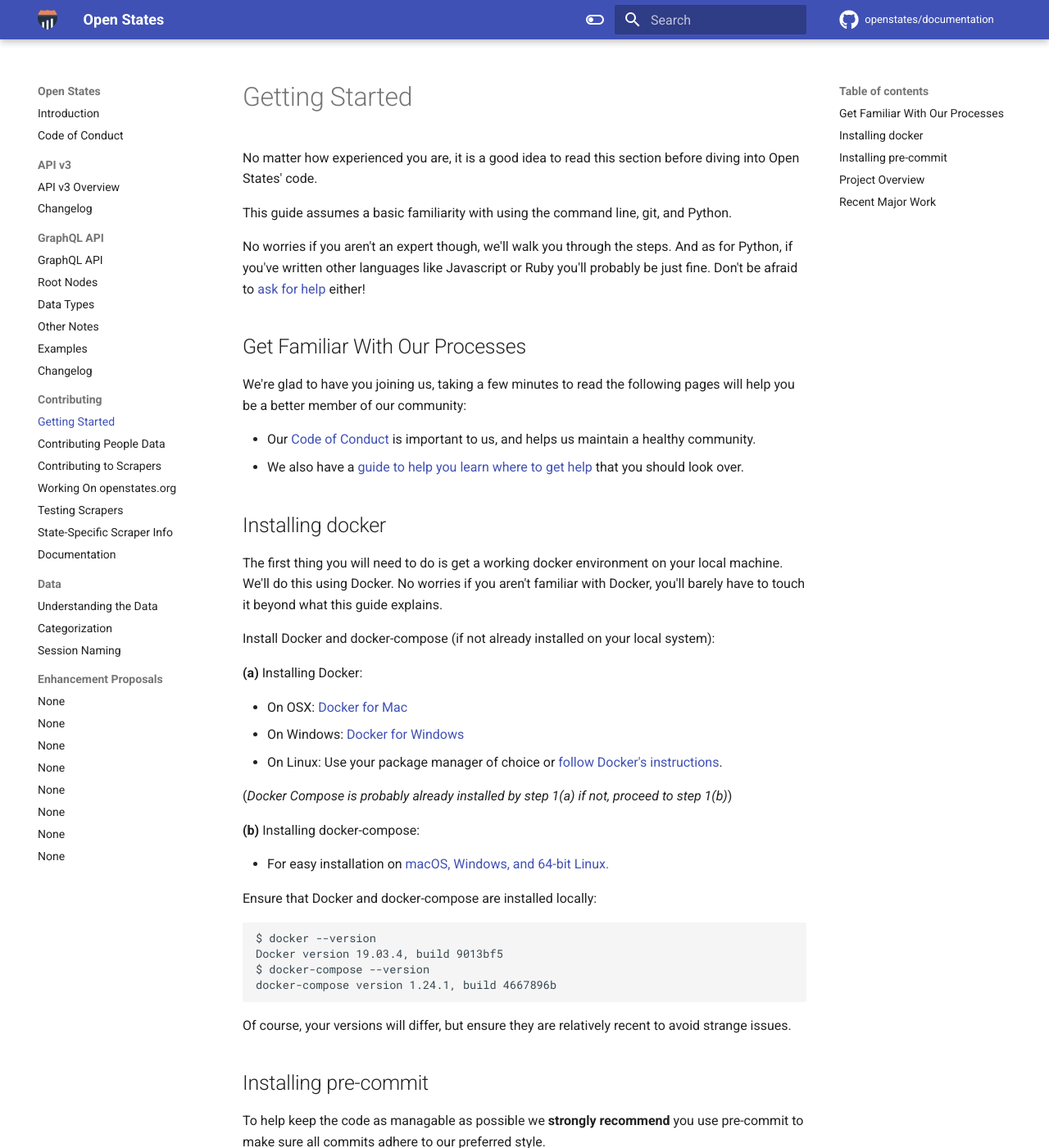
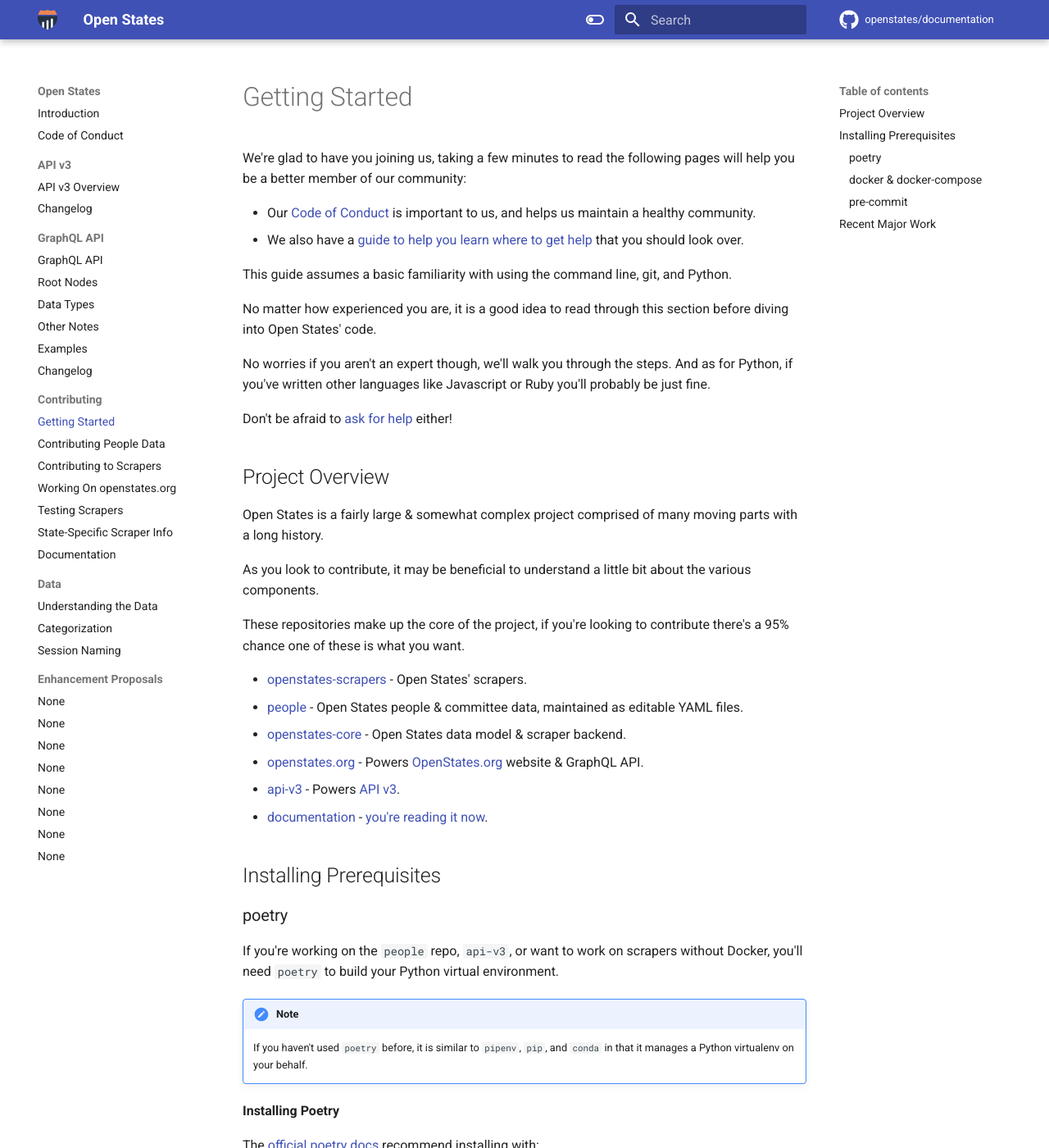
Before and after one commit to openstates/documentation, an MkDocs documentation site: the page built from docs/contributing/index.md, in a window 1280 px wide and 1400 px high. Shown: the whole window at 82% size. Built offline with MkDocs 1.6.1 and Material for MkDocs 9.7.7, drawn with Linux system fonts in a browser that asks for light colours; comment, search, counter and statistics services are not loaded; some of the changed text lies outside the part shown.

Commit message:
more helpful poetry stuff

```diff
--- a/docs/contributing/getting-started.md
+++ b/docs/contributing/index.md
@@ -1,17 +1,4 @@
 # Getting Started
-
-No matter how experienced you are, it is a good idea to read this
-section before diving into Open States' code.
-
-This guide assumes a basic familiarity with using the command line, git,
-and Python.
-
-No worries if you aren't an expert though, we'll walk you through the
-steps. And as for Python, if you've written other languages like
-Javascript or Ruby you'll probably be just fine. Don't be afraid to
-[ask for help](../index.md#communication) either!
-
-## Get Familiar With Our Processes
 
 We're glad to have you joining us, taking a few minutes to read the
 following pages will help you be a better member of our community:
@@ -19,15 +6,65 @@
 -   Our [Code of Conduct](../code-of-conduct.md) is important to us, and helps us maintain a healthy community.
 -   We also have a [guide to help you learn where to get help](../index.md#communication) that you should look over.
 
-## Installing docker
+This guide assumes a basic familiarity with using the command line, git, and Python.
+
+No matter how experienced you are, it is a good idea to read through this section before diving into Open States' code.
+
+No worries if you aren't an expert though, we'll walk you through the
+steps. And as for Python, if you've written other languages like
+Javascript or Ruby you'll probably be just fine.
+
+Don't be afraid to [ask for help](../index.md#communication) either!
+
+
+## Project Overview
+
+Open States is a fairly large & somewhat complex project comprised of many moving parts with a long history.
+
+As you look to contribute, it may be beneficial to understand a little bit about the various components.
+
+These repositories make up the core of the project, if you're looking to contribute there's a 95% chance one of these is what you want.
+
+-   [openstates-scrapers](https://github.com/openstates/openstates-scrapers) - Open States' scrapers.
+-   [people](https://github.com/openstates/people) - Open States people & committee data, maintained as editable YAML files.
+-   [openstates-core](https://github.com/openstates/openstates-core) - Open States data model & scraper backend.
+-   [openstates.org](https://github.com/openstates/openstates.org) - Powers [OpenStates.org](https://openstates.org/) website & GraphQL API.
+-   [api-v3](https://github.com/openstates/api-v3) - Powers [API v3](https://v3.openstates.org).
+-   [documentation](https://github.com/openstates/documentation) - [you're reading it now](https://docs.openstates.org/).
+
+
+## Installing Prerequisites
+
+### poetry
+
+If you're working on the `people` repo, `api-v3`, or want to work on scrapers without Docker, you'll need `poetry` to build your Python virtual environment.
+
+!!! note
+
+    If you haven't used `poetry` before, it is similar to `pipenv`, `pip`, and `conda` in that it manages a Python virtualenv on your behalf.
+
+**Installing Poetry**
+
+The [official poetry docs](https://python-poetry.org/docs/master/#installation) recommend installing with:
+
+    curl -sSL https://install.python-poetry.org | python3 -
+
+Then within each repo you check out, be sure to run:
+
+    poetry install
+
+Which will fetch the correct version of dependencies.
+
+### docker & docker-compose
+
+When working on scrapers or openstates.org, you have the option to use Docker.
 
 The first thing you will need to do is get a working docker environment
 on your local machine. We'll do this using Docker. No worries if you
 aren't familiar with Docker, you'll barely have to touch it beyond
 what this guide explains.
 
-Install Docker and docker-compose (if not already installed on your
-local system):
+Install Docker and docker-compose (if not already installed on your local system):
 
 **(a)** Installing Docker:
 
@@ -51,7 +88,7 @@
 Of course, your versions will differ, but ensure they are relatively
 recent to avoid strange issues.
 
-## Installing pre-commit
+### pre-commit
 
 To help keep the code as managable as possible we **strongly recommend**
 you use pre-commit to make sure all commits adhere to our preferred
@@ -70,33 +107,6 @@
     similar this isn't strictly necessary, but we find it helps ensure
     commits don't fail linting. **We require all PRs to pass linting!**
 
-## Project Overview
-
-Open States is a fairly large & somewhat complex project comprised of
-many moving parts with a long history.
-
-As you look to contribute, it may be beneficial to understand a little
-bit about the various components.
-
-
-These repositories make up the core of the project, if you're looking
-to contribute there's a 90% chance one of these is what you want.
-
--   [openstates-scrapers](https://github.com/openstates/openstates-scrapers) - Open States' scrapers.
--   [people](https://github.com/openstates/people) - Open States People data, maintained as editable YAML files
--   [openstates-core](https://github.com/openstates/openstates-core) - Open States data model & scraper backend.
--   [openstates.org](https://github.com/openstates/openstates.org) - Powers <https://openstates.org/> website & GraphQL API.
--   [api-v3](https://github.com/openstates/api-v3) - Powers <https://v3.openstates.org> API.
--   [documentation](https://github.com/openstates/documentation) - <https://docs.openstates.org/> (you're reading it now)
-
-These repositories are other pieces of our infrastructure, but are generally not interesting to the average contributor.
-
--   [task-definitions](https://github.com/openstates/task-definitions) - Tasks for our task runner.
--   [maintenance-scripts](https://github.com/openstates/maintenance-scripts) - Internal scripts used for various maintenance tasks.
--   [indiana-docs](https://github.com/openstates/indiana-docs) - A proxy for fetching Indiana's docs without API key.
--   [blog](https://github.com/openstates/blog) - <https://blog.openstates.org/>
--   [openstates-geo](https://github.com/openstates/openstates-geo) - Source for generating Open States' map tiles.
-
 ## Recent Major Work
 
 To give a sense of recent priorities, here are major milestones from the
--- a/mkdocs.yml
+++ b/mkdocs.yml
@@ -64,7 +64,7 @@
     - 'api-v2/examples.md'
     - 'api-v2/changelog.md'
   - Contributing:
-    - 'contributing/getting-started.md'
+    - 'contributing/index.md'
     - 'contributing/people.md'
     - 'contributing/scrapers.md'
     - 'contributing/openstates-org.md'
```
Also changed, not shown: docs/contributing/people.md (+13 -7 lines).
